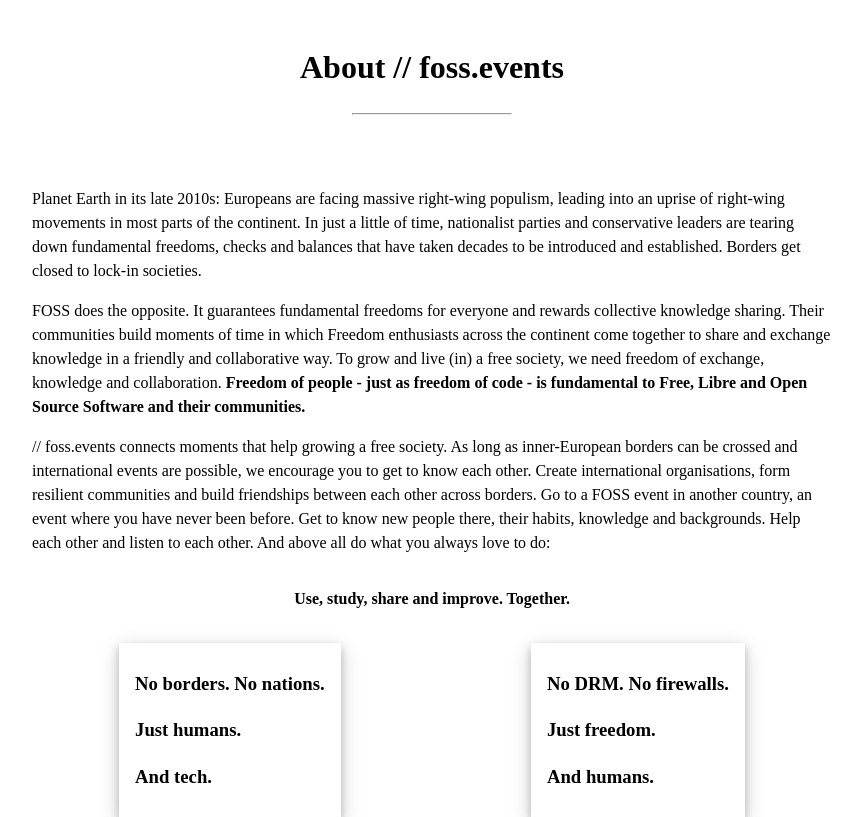
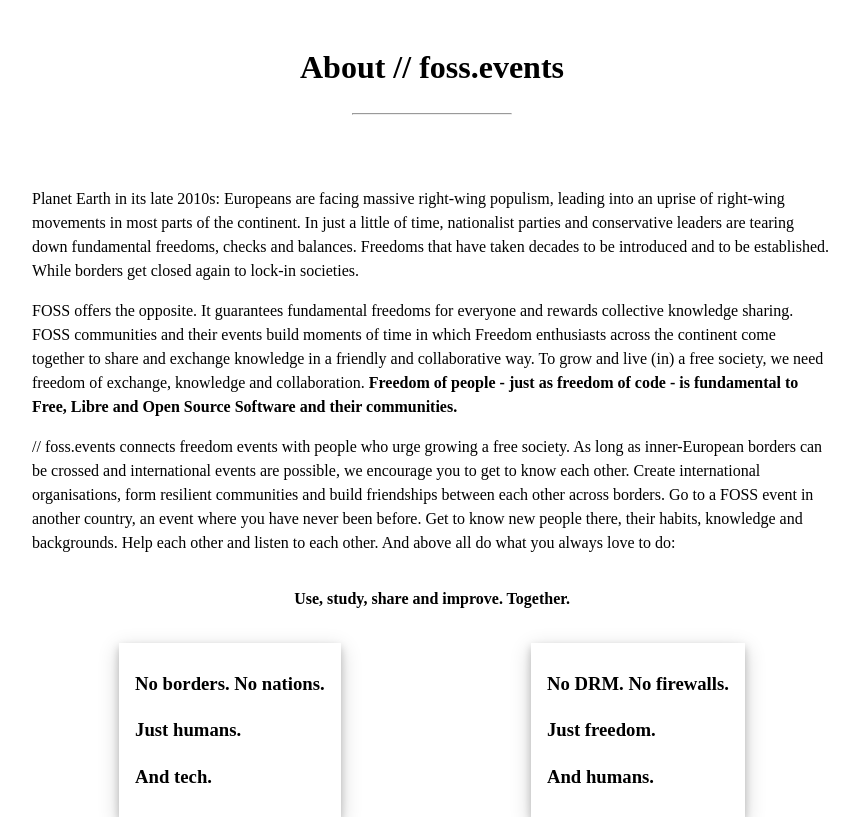
Before and after one commit to foss-events/website, a Python web app: template src/templates/about.html in a window 1280 px wide. Shown: the part 377-1194 px from the top of the page, without its empty margins (208-1069 px from the left). Run offline with Jinja, Linux system fonts and the light colour scheme; the template is opened without the code that fills it, so the values that code supplies are empty.

Commit message:
license and desc details

```diff
--- a/src/templates/about.html
+++ b/src/templates/about.html
@@ -59,17 +59,16 @@
         Planet Earth in its late 2010s: Europeans are facing massive right-wing
 		populism, leading into an uprise of right-wing movements in most parts of
 		the continent. In just a little of time, nationalist parties and conservative
-		leaders are tearing down fundamental freedoms, checks and balances that have taken decades to be introduced and established. Borders get closed to lock-in societies.
+		leaders are tearing down fundamental freedoms, checks and balances. Freedoms that have taken decades to be introduced and to be established. While borders get closed again to lock-in societies.
     </p>
 
     <p>
-		FOSS does the opposite. It guarantees fundamental freedoms for everyone and rewards collective knowledge sharing. Their communities build moments of time in which Freedom enthusiasts across the continent come together to share and exchange knowledge in a friendly	and collaborative way. To grow and live (in) a free society, we need freedom of exchange, knowledge and collaboration. <strong>Freedom
-        of people - just as freedom of code - is fundamental to Free, Libre and Open Source Software and their
+		FOSS offers the opposite. It guarantees fundamental freedoms for everyone and rewards collective knowledge sharing. FOSS communities and their events build moments of time in which Freedom enthusiasts across the continent come together to share and exchange knowledge in a friendly and collaborative way. To grow and live (in) a free society, we need freedom of exchange, knowledge and collaboration. <strong>Freedom of people - just as freedom of code - is fundamental to Free, Libre and Open Source Software and their
         communities.</strong>
     </p>
 
     <p>
-        // foss.events connects moments that help growing a free society. As long as inner-European borders can be crossed and international events are
+        // foss.events connects freedom events with people who urge growing a free society. As long as inner-European borders can be crossed and international events are
 		possible, we encourage you to get to know each other. Create
 		international organisations, form resilient communities and build friendships
 		between each other across borders. Go to a FOSS event in another country, an event where you have never been before. Get to know new people there,
--- a/src/templates/index.html
+++ b/src/templates/index.html
@@ -6,7 +6,8 @@
 
     <meta name="viewport" content="width=device-width, initial-scale=1">
     <meta charset="UTF-8">
-    <meta name="description" content="&nbsp;// foss.events fosters knowledge sharing by connecting people via the most comprehensive collection of Free, Libre and Open Source Software events in Europe. "/>
+    <meta name="description" content="// foss.events fosters knowledge sharing and connects people via the most comprehensive collection of Free, Libre
+    and/or Open Source Software events happening in Europe."/>
     <meta name="keywords"
           content="Free Software,FOSS,FLOSS,Software Libre, Open Source,Events,Camp,Conference,Collection,List,2019,2020,Europe,Unity,Diversity"/>
 
```
Also changed, not shown: data/2020_events_db.csv.
